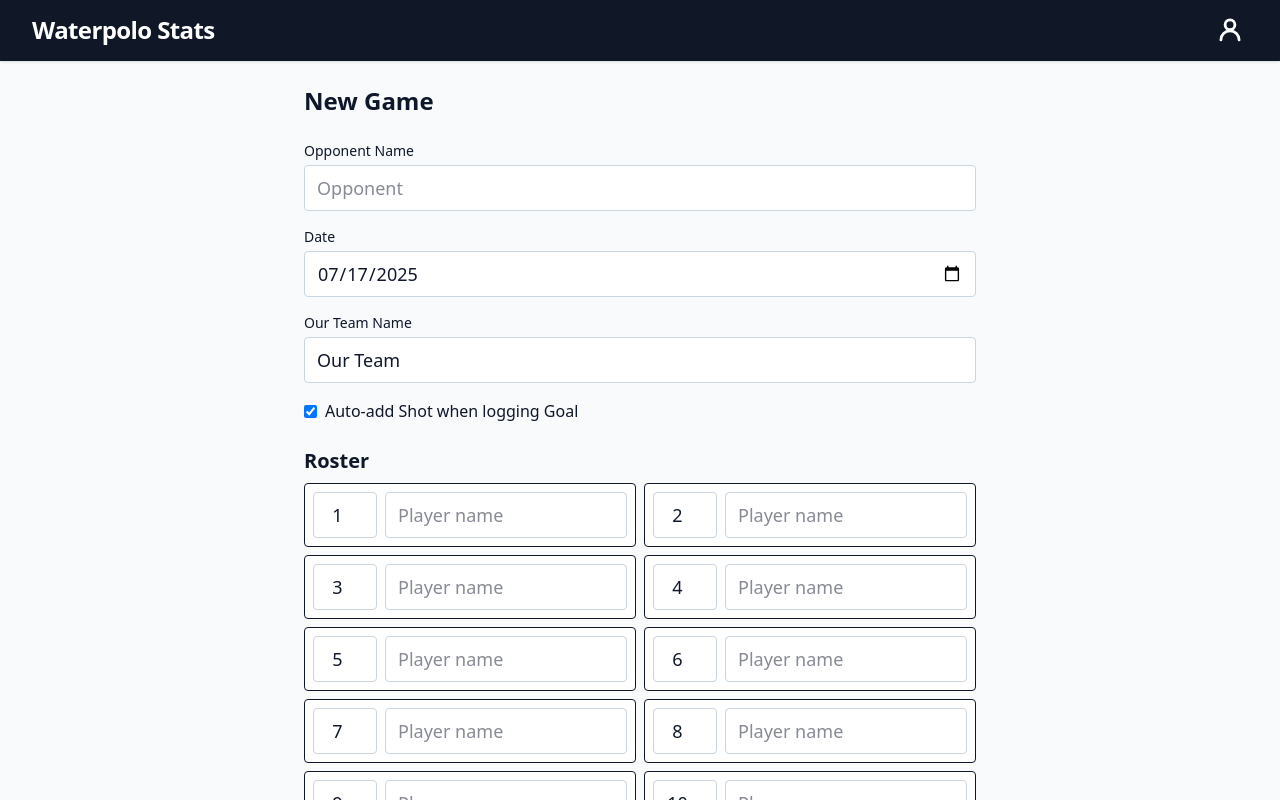
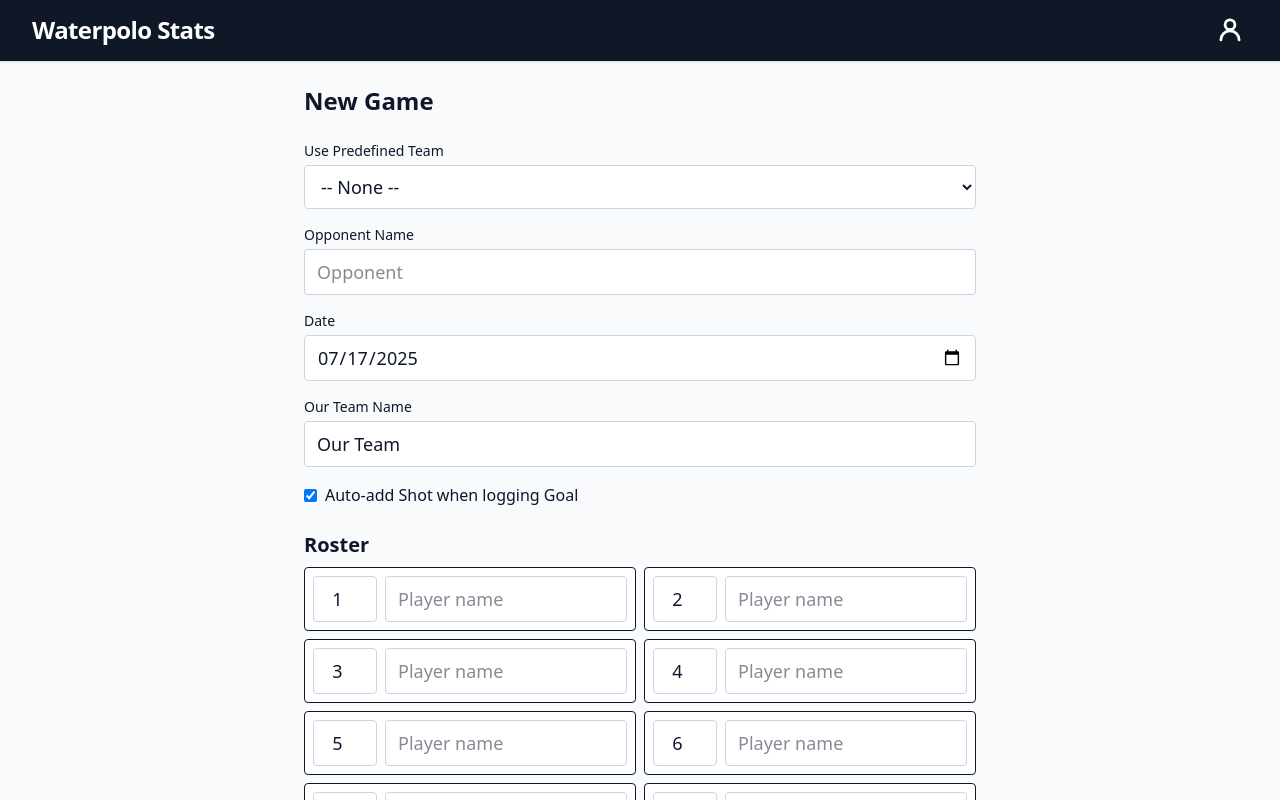
Before and after one commit to ajhunyady/waterpolo, a SvelteKit app: page /game/new in a window 1280 px wide. Shown: the top 800 px of the page. Built offline with nearby package versions, Linux system fonts and the light colour scheme.

Commit message:
Fix event handler style in new game page

```diff
--- /dev/null
+++ b/src/lib/predefinedTeams.ts
@@ -0,0 +1,23 @@
+import { v4 as uuid } from 'uuid';
+import type { Player } from './types';
+
+export interface TeamTemplate {
+  id: string;
+  name: string;
+  players: { number: number; name: string }[];
+}
+
+export const PREDEFINED_TEAMS: TeamTemplate[] = [
+  {
+    id: 'sample',
+    name: 'Sample Team',
+    players: Array.from({ length: 13 }).map((_, i) => ({
+      number: i + 1,
+      name: `Player ${i + 1}`
+    }))
+  }
+];
+
+export function cloneTemplatePlayers(template: TeamTemplate): Player[] {
+  return template.players.map((p) => ({ id: uuid(), number: p.number, name: p.name }));
+}
--- a/src/routes/game/new/+page.svelte
+++ b/src/routes/game/new/+page.svelte
@@ -3,6 +3,7 @@
   import { goto } from '$app/navigation';
   import { v4 as uuid } from 'uuid';
   import type { Player } from '$lib/types';
+  import { PREDEFINED_TEAMS, cloneTemplatePlayers } from '$lib/predefinedTeams';
 
   let opponentName = '';
   let date = new Date().toISOString().slice(0, 10);
@@ -10,12 +11,21 @@
   let periods = 4;
   let autoShotOnGoal = true;
 
+  let selectedTemplate = '';
+
   // start w/ 13 empty roster slots
   let players: Player[] = Array.from({ length: 13 }).map((_, i) => ({
     id: uuid(),
     number: i + 1,
     name: ''
   }));
+
+  function applyTemplate(id: string) {
+    const t = PREDEFINED_TEAMS.find((tt) => tt.id === id);
+    if (!t) return;
+    homeTeamName = t.name;
+    players = cloneTemplatePlayers(t);
+  }
 
   async function create() {
     const activePlayers = players.filter((p) => p.name.trim() !== '');
@@ -35,6 +45,15 @@
   <h1 class="text-2xl font-bold">New Game</h1>
 
   <div class="grid gap-4">
+    <label class="grid gap-1">
+      <span class="text-sm font-medium">Use Predefined Team</span>
+      <select class="input" bind:value={selectedTemplate} onchange={() => applyTemplate(selectedTemplate)}>
+        <option value="">-- None --</option>
+        {#each PREDEFINED_TEAMS as t}
+          <option value={t.id}>{t.name}</option>
+        {/each}
+      </select>
+    </label>
     <label class="grid gap-1">
       <span class="text-sm font-medium">Opponent Name</span>
       <input bind:value={opponentName} class="input" placeholder="Opponent" />
@@ -70,7 +89,7 @@
 
   <button
     type="button"
-    on:click={create}
+    onclick={create}
     class="w-full py-4 rounded-lg bg-green-600 text-white text-xl font-bold"
   >
     Create Game
```
